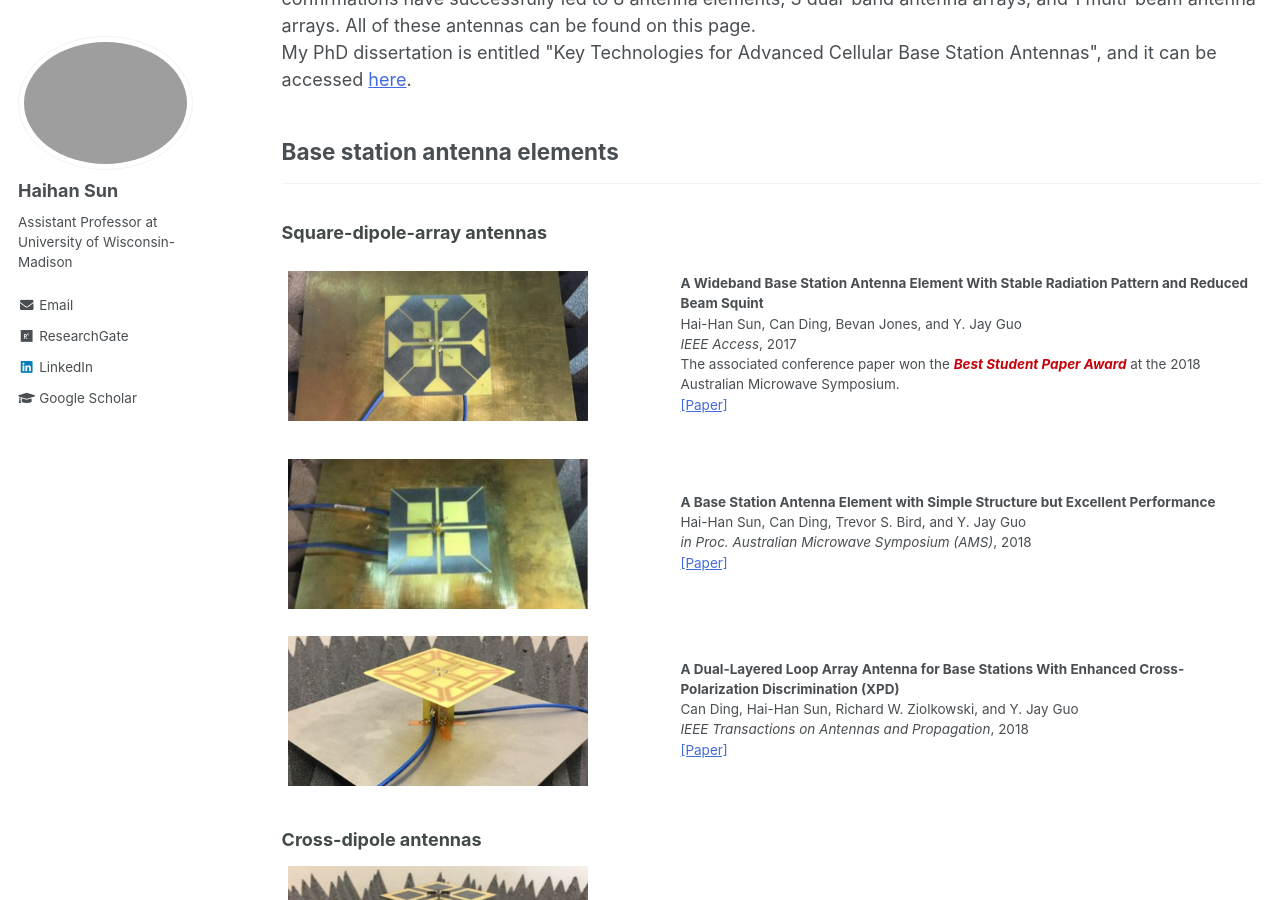
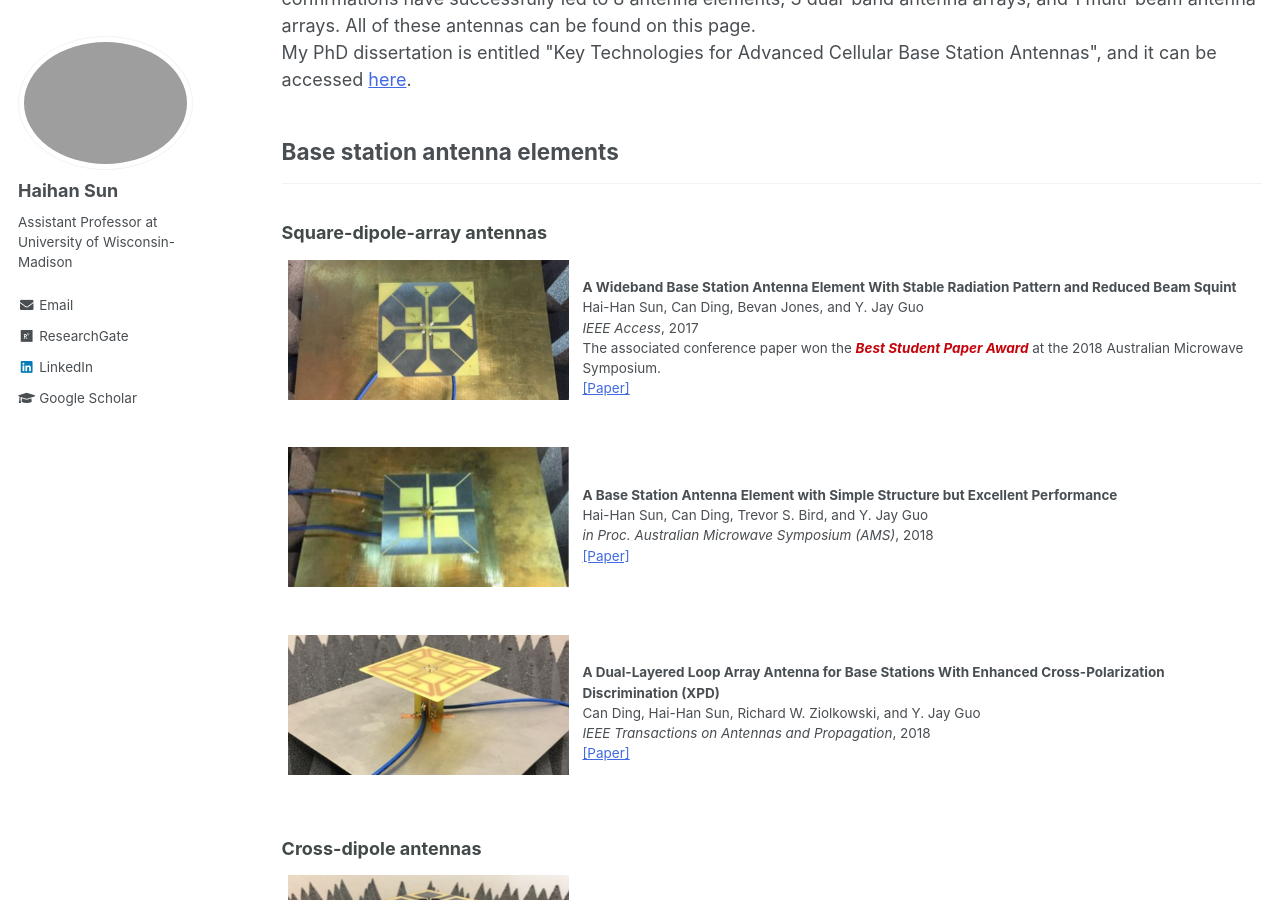
Before and after one commit to Haihan-Sun/Haihan-Sun.github.io, a Jekyll site: the page built from _pages/BSA.html, in a window 1280 px wide and 900 px high, scrolled down 310 px. Built offline with Jekyll 4.4.1, drawn with Linux system fonts in a browser that asks for light colours.

Commit message:
Update BSA.html

```diff
--- a/_pages/BSA.html
+++ b/_pages/BSA.html
@@ -28,7 +28,7 @@ My PhD dissertation is entitled "Key Technologies for Advanced Cellular Base Sta
 
 <table class="imgtable">
   <tr>
-    <td style = "width:40%">
+    <td style = "width:30%">
       <img src="https://haihan-sun.github.io/_pages/images/SDA1.png" width="300" >&nbsp;
     </td>
   <td align="left"><p><b>A Wideband Base Station Antenna Element With Stable Radiation Pattern and Reduced Beam Squint</b> <br />
@@ -40,7 +40,7 @@ My PhD dissertation is entitled "Key Technologies for Advanced Cellular Base Sta
  </tr>
 </table>
 
-<table class="imgtable"><tr><td style = "width:40%">
+<table class="imgtable"><tr><td style = "width:30%">
 <img src="https://haihan-sun.github.io/_pages/images/SDA2.png" width="300" />&nbsp;</td>
 <td align="left"><p><b>A Base Station Antenna Element with Simple Structure but Excellent Performance </b> <br />
 Hai-Han Sun, Can Ding, Trevor S. Bird, and Y. Jay Guo <br />
@@ -48,7 +48,7 @@ Hai-Han Sun, Can Ding, Trevor S. Bird, and Y. Jay Guo <br />
 <a href="https://Haihan-Sun.github.io/files/BSA2.pdf" style="color:#4169e1">[Paper]</a>  <br />
 </td></tr></table>
 
-<table class="imgtable"><tr><td style = "width:40%">
+<table class="imgtable"><tr><td style = "width:30%">
 <img src="https://haihan-sun.github.io/_pages/images/SDA3.png" width="300" />&nbsp;</td>
 <td align="left"><p><b>A Dual-Layered Loop Array Antenna for Base Stations With Enhanced Cross-Polarization Discrimination (XPD) </b> <br />
 Can Ding, Hai-Han Sun, Richard W. Ziolkowski, and Y. Jay Guo <br />
@@ -58,7 +58,7 @@ Can Ding, Hai-Han Sun, Richard W. Ziolkowski, and Y. Jay Guo <br />
 
 <h3 style="color:#424949;">Cross-dipole antennas</center></h3>
 
-<table class="imgtable"><tr><td style = "width:40%">
+<table class="imgtable"><tr><td style = "width:30%">
 <img src="https://haihan-sun.github.io/_pages/images/CD1.png" width="300" />&nbsp;</td>
 <td align="left"><p><b>Simplified Tightly-Coupled Cross-Dipole Arrangement for Base Station Applications</b> <br />
 Can Ding, Hai-Han Sun, Richard W. Ziolkowski, and Y. Jay Guo <br />
@@ -66,7 +66,7 @@ Can Ding, Hai-Han Sun, Richard W. Ziolkowski, and Y. Jay Guo <br />
 <a href="https://Haihan-Sun.github.io/files/BSA4.pdf" style="color:#4169e1">[Paper]</a>
 </td></tr></table>
 
-<table class="imgtable"><tr><td style = "width:40%">
+<table class="imgtable"><tr><td style = "width:30%">
 <img src="https://haihan-sun.github.io/_pages/images/CD2.png" width="300" />&nbsp;</td>
 <td align="left"><p><b>Dual-Polarized Multi-Resonance Antennas with Broad Bandwidths and Compact Sizes for Base Station Applications  </b> <br />
 Hai-Han Sun, Can Ding, He Zhu, and Y. Jay Guo <br />
@@ -76,7 +76,7 @@ The paper was selected as one of the three <em><b><span style="color:#C5050C">Fe
 </td></tr></table>
 
 <h3 style="color:#424949;">Planarized dual-dipole antennas </center></h3>
-<table class="imgtable"><tr><td style = "width:40%">
+<table class="imgtable"><tr><td style = "width:30%">
 <img src="https://haihan-sun.github.io/_pages/images/DD1.png" width="300" />&nbsp;</td>
 <td align="left"><p><b>A Novel Dual-Polarized Planar Antenna  </b> <br />
 Hai-Han Sun, Can Ding, and Y. Jay Guo <br />
@@ -86,7 +86,7 @@ The paper won the <em><b><span style="color:#C5050C"> Honorable Mention </span><
 </td></tr></table>
 
 
-<table class="imgtable"><tr><td style = "width:40%">
+<table class="imgtable"><tr><td style = "width:30%">
 <img src="https://haihan-sun.github.io/_pages/images/DD2.png" width="300" />&nbsp;</td>
 <td align="left"><p><b>Wideband Planarized Dual-Linearly-Polarized Dipole Antenna and Its Integration for Dual-Circularly-Polarized Radiation   </b> <br />
 Hai-Han Sun, He Zhu, Can Ding, and Y. Jay Guo <br />
@@ -97,7 +97,7 @@ Hai-Han Sun, He Zhu, Can Ding, and Y. Jay Guo <br />
 <h2>Multi-band base station antenna arrays</center></h2>
 <HR style="border:5 " width="100%"  SIZE=5>
 
-<table class="imgtable"><tr><td style = "width:40%">
+<table class="imgtable"><tr><td style = "width:30%">
 <img src="https://haihan-sun.github.io/_pages/images/DDA1.png" width="300" />&nbsp;</td>
 <td align="left"><p><b>Suppression of Cross-Band Scattering in Multiband Antenna Arrays   </b> <br />
 Hai-Han Sun, Can Ding, He Zhu, Bevan Jones, and Y. Jay Guo <br />
@@ -107,7 +107,7 @@ The associated conference paper won the <em> <b><span style="color:#C5050C">Best
 <a href="https://Haihan-Sun.github.io/files/BSA8.pdf" style="color:#4169e1">[Paper]</a>  <br />
 </td></tr></table>
 
-<table class="imgtable"><tr><td style = "width:40%">
+<table class="imgtable"><tr><td style = "width:30%">
 <img src="https://haihan-sun.github.io/_pages/images/DDA2.png" width="300" />&nbsp;</td>
 <td align="left"><p><b>Scattering Suppression in a 4G and 5G Base Station Antenna Array Using Spiral Chokes  </b> <br />
 Hai-Han Sun, He Zhu, Can Ding, Bevan Jones, and Y. Jay Guo <br />
@@ -115,7 +115,7 @@ Hai-Han Sun, He Zhu, Can Ding, Bevan Jones, and Y. Jay Guo <br />
 <a href="https://Haihan-Sun.github.io/files/BSA9.pdf" style="color:#4169e1">[Paper]</a>  <br />
 </td></tr></table>
 
-<table class="imgtable"><tr><td style = "width:40%">
+<table class="imgtable"><tr><td style = "width:30%">
 <img src="https://haihan-sun.github.io/_pages/images/DDA3.png" width="300" />&nbsp;</td>
 <td align="left"><p><b>Suppression of Cross-Band Scattering in Interleaved Dual-Band Cellular Base-Station Antenna Arrays </b> <br />
 Hai-Han Sun, Bevan Jones, Y. Jay Guo, and Yee Hui Lee <br />
@@ -123,7 +123,7 @@ Hai-Han Sun, Bevan Jones, Y. Jay Guo, and Yee Hui Lee <br />
 <a href="https://Haihan-Sun.github.io/files/BSA10.pdf" style="color:#4169e1">[Paper]</a>  <br />
 </td></tr></table>
 
-<table class="imgtable"><tr><td style = "width:40%">
+<table class="imgtable"><tr><td style = "width:30%">
 <img src="https://haihan-sun.github.io/_pages/images/DDA4.png" width="300" />&nbsp;</td>
 <td align="left"><p><b>Characteristic-Mode-Guided Suppression of Cross-Band Scattering and Coupling in Antenna Array </b> <br />
 Shang-Yi Sun, Can Ding, Hai-Han Sun, Y. Jay Guo <br />
@@ -134,7 +134,7 @@ Shang-Yi Sun, Can Ding, Hai-Han Sun, Y. Jay Guo <br />
 <h2>Multi-beam base station antenna arrays</center></h2>
 <HR style="border:5 " width="100%"  SIZE=5>
 
-<table class="imgtable"><tr><td style = "width:40%">
+<table class="imgtable"><tr><td style = "width:30%">
 <img src="https://haihan-sun.github.io/_pages/images/MBA1.png" width="300" />&nbsp;</td>
 <td align="left"><p><b>Wideband Dual-Polarized Multiple Beam-Forming Antenna Arrays </b> <br />
 He Zhu, Hai-Han Sun, Bevan Jones, Can Ding, and Y. Jay Guo <br />
```
